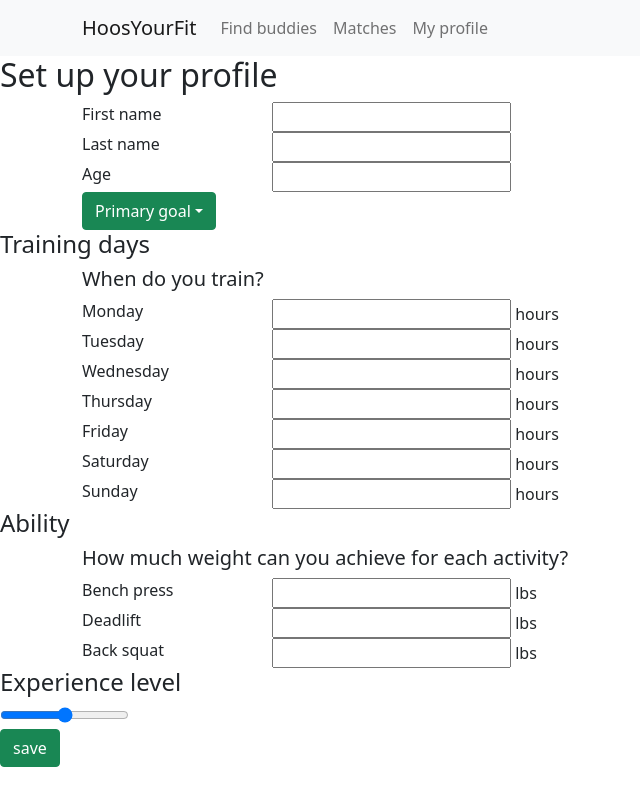
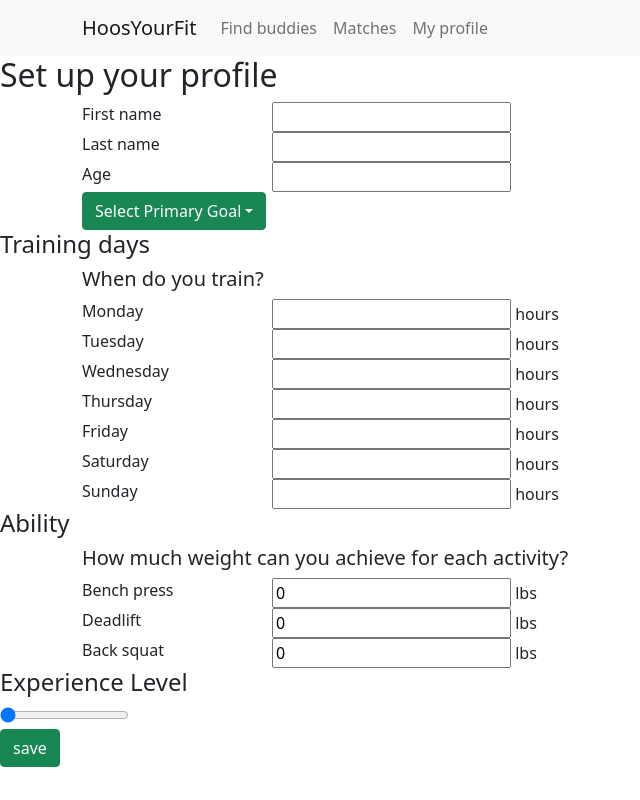
Before and after one commit to johnny-yang-4102/HooHacks2022, a React (Create React App) app: page / in a window 1280 px wide. Shown: the whole page, without its empty margins (0-640 px from the left). Built offline with nearby package versions, Linux system fonts and the light colour scheme; no server answers.

Commit message:
Finish create person form backend

```diff
--- a/src/App.js
+++ b/src/App.js
@@ -9,6 +9,11 @@ import personService from './services/PersonService'
 
 function App() {
 
+  //TODO - make an array of boolean values rather than multiple booleans here
+
+  //Clicking button will change these states
+  const [statesOfApp, setStatesOfApp] = useState([true, false, false, false])
+
   //Initial states of clicking pages
   const [firstLogin, setFirstLogin] = useState(true)
   const [clickedfindMatches, setClickedFindMatches] = useState(false)
@@ -18,10 +23,9 @@ function App() {
   //Person attributes for form-----------------------
   const [firstName, setFirstName] = useState('')
   const [lastName, setLastName] = useState('')
-  const [gender, setGender] = useState('')
   const [age, setAge] = useState('')
-  const [hoursPerDay, setHoursPerDay] = useState([0, 0, 0, 0, 0, 0, 0])
-  const [workoutGoal, setWorkoutGoal] = useState('Healthy')
+  const [hoursPerDayOfWeek, setHoursPerDayOfWeek] = useState([0, 0, 0, 0, 0, 0, 0])
+  const [workoutGoal, setWorkoutGoal] = useState('Select Primary Goal')
   const [valSquat, setValSquat] = useState(0)
   const [valDeadlift, setValDeadlift] = useState(0)
   const [valBench, setValBench] = useState(0)
@@ -49,24 +53,24 @@ function App() {
     setLastName(event.target.value)
   }
 
-  const handleGenderChange = (event) => {
-    event.preventDefault()
-    setGender(event.target.value)
-  }
-
   const handleAgeChange = (event) => {
     event.preventDefault()
     setAge(event.target.value)
   }
 
-  const handleHoursPerDayChange = (event) => {
+  const handleHoursPerDayOfWeekChange = (event) => {
     event.preventDefault()
-    setHoursPerDay(event.target.value)
+    let arr = hoursPerDayOfWeek
+    arr[event.target.id] = parseInt(event.target.value)
+
+    setHoursPerDayOfWeek(arr)
+    console.log(hoursPerDayOfWeek)
   }
 
   const handleWorkoutGoalChange = (event) => {
-    event.preventDefault()
-    setWorkoutGoal(event.target.value)
+    //event.preventDefault()
+
+    setWorkoutGoal(event)
   }
 
   const handleValSquatChange = (event) => {
@@ -89,6 +93,7 @@ function App() {
     setExpYears(event.target.value)
   }
 
+
   //Form submission
   const saveInfo = (event) => {
     event.preventDefault()
@@ -98,26 +103,20 @@ function App() {
       firstName: firstName,
       lastName: lastName,
       age: age,
-      gender: gender,
-      profilePic: '',
+      profilePic: '../public/profile_pic.jpg',
       workoutGoal: workoutGoal,
-      hoursPerDay: hoursPerDay,
-      squat: valSquat,
-      deadlift: valDeadlift,
-      bench: valBench,
-      expYears: expYears
+      hoursPerDayOfWeek: hoursPerDayOfWeek,
+      valSquat: parseInt(valSquat),
+      valDeadlift: parseInt(valDeadlift),
+      valBench: parseInt(valBench),
+      expYears: parseInt(expYears)
     }
+
+    console.log(personObj)
 
     personService.create(personObj)
       .then(person => {
         setPeople(people.concat(person))
-
-        //reset filters (values inside form) --CHANGE IF WE DECIDE TO USE MULTIPLE USERS
-        setFirstName("")
-        setLastName("")
-        setAge(0)
-        setGender("")
-        setWorkoutGoal("")
       })
 
   }
@@ -137,37 +136,34 @@ function App() {
     [])
 
   //1. Component (PersonForm.js)
-  if (firstLogin) {
+  if (statesOfApp[0] && !statesOfApp[1] && !statesOfApp[2] && !statesOfApp[3] ) {
 
-    console.log(people)
     //Empty my Profile page
 
     return (
       <div>
-        <PersonForm firstName={firstName} lastName={lastName} gender={gender} age={age} hoursPerDay={hoursPerDay} workoutGoal={workoutGoal}
+        <PersonForm firstName={firstName} lastName={lastName} age={age} hoursPerDayOfWeek={hoursPerDayOfWeek} workoutGoal={workoutGoal}
           valSquat={valSquat} valDeadlift={valDeadlift} valBench={valBench} expYears={expYears}
 
 
           handleFirstNameChange={handleFirstNameChange}
           handleLastNameChange={handleLastNameChange}
-          handleGenderChange={handleGenderChange}
           handleAgeChange={handleAgeChange}
-          handleHoursPerDayChange={handleHoursPerDayChange}
+          handleHoursPerDayOfWeekChange={handleHoursPerDayOfWeekChange}
           handleWorkoutGoalChange={handleWorkoutGoalChange}
           handleValSquatChange={handleValSquatChange}
           handleValDeadliftChange={handleValDeadliftChange}
           handleValBenchChange={handleValBenchChange}
           handleExpYearsChange={handleExpYearsChange}
 
+          saveInfo={saveInfo}
         />
       </div>
     );
   }
+
   //2. Component (FindMatches.js)
   else if (clickedfindMatches) {
-    setFirstLogin(false);
-    setClickedPersonProfile(false);
-    setClickedMatchesList(false);
 
     return (
       <div>
@@ -179,9 +175,6 @@ function App() {
 
   //3. Component (MatchList.js)
   else if (clickedMatchesList) {
-    setFirstLogin(false);
-    setClickedPersonProfile(false);
-    setClickedFindMatches(false);
 
     return (
       <div>
@@ -193,20 +186,9 @@ function App() {
   //4. Component (PersonProfile.js)
   else if (clickedPersonProfile) {
 
-
-
-    setFirstLogin(false);
-    setClickedMatchesList(false);
-    setClickedFindMatches(false);
-
     return (
       <div>
         <PersonProfile />
-      </div>
-    )
-
-    return (
-      <div className="App">
       </div>
     )
   }
--- a/src/components/PersonForm.js
+++ b/src/components/PersonForm.js
@@ -1,7 +1,9 @@
 import React from "react"
-import { Button, Dropdown, Container, Row, Col, Navbar, Nav, NavDropdown} from "react-bootstrap"
+import { Button, Dropdown, Container, Row, Col, Navbar, Nav, NavDropdown } from "react-bootstrap"
 
-const PersonForm = ({firstName, lastName, handleFirstNameChange, handleLastNameChange, addInfo}) => {
+const PersonForm = ({ firstName, lastName, age, workoutGoal, valSquat, valDeadlift, valBench, expYears,
+    handleFirstNameChange, handleLastNameChange, handleAgeChange, handleHoursPerDayOfWeekChange, handleWorkoutGoalChange,
+    handleValSquatChange, handleValBenchChange, handleValDeadliftChange, handleExpYearsChange, saveInfo }) => {
 
     return (
         <div>
@@ -19,7 +21,7 @@ const PersonForm = ({firstName, lastName, handleFirstNameChange, handleLastNameC
                 </Container>
             </Navbar>
             <div><h2>Set up your profile</h2></div>
-            <form onSubmit={addInfo}>
+            <form onSubmit={saveInfo}>
                 <Container>
                     <Row>
                         <Col xs={6} md={2}>
@@ -27,7 +29,7 @@ const PersonForm = ({firstName, lastName, handleFirstNameChange, handleLastNameC
                         </Col>
                         <Col xs={6} md={4}>
                             <div>
-                        <input value={firstName} onChange={handleFirstNameChange}/>
+                                <input value={firstName} onChange={handleFirstNameChange} />
                             </div>
                         </Col>
                     </Row>
@@ -37,7 +39,7 @@ const PersonForm = ({firstName, lastName, handleFirstNameChange, handleLastNameC
                         </Col>
                         <Col xs={6} md={4}>
                             <div>
-                        <input value={lastName} onChange={handleLastNameChange}/>
+                                <input value={lastName} onChange={handleLastNameChange} />
                             </div>
                         </Col>
                     </Row>
@@ -47,21 +49,21 @@ const PersonForm = ({firstName, lastName, handleFirstNameChange, handleLastNameC
                         </Col>
                         <Col xs={6} md={4}>
                             <div>
-                        <input value={""} onChange={""}/>
+                                <input value={age} onChange={handleAgeChange} />
                             </div>
                         </Col>
                     </Row>
                     <Row>
                         <Col xs={6} md={2}>
-                        <Dropdown>
-                            <Dropdown.Toggle variant="success" id="dropdown-basic">
-                                Primary goal
+                            <Dropdown onSelect={handleWorkoutGoalChange}>
+                                <Dropdown.Toggle variant="success" id="dropdown-basic" onSelect={handleWorkoutGoalChange}>
+                                    {workoutGoal}
                                 </Dropdown.Toggle>
 
-                            <Dropdown.Menu>
-                                <Dropdown.Item href="#/action-1">Muscle mass</Dropdown.Item>
-                                <Dropdown.Item href="#/action-2">Health</Dropdown.Item>
-                                <Dropdown.Item href="#/action-3">Sports related</Dropdown.Item>
+                                <Dropdown.Menu onSelect={handleWorkoutGoalChange}>
+                                    <Dropdown.Item eventKey="Muscle mass">Muscle mass</Dropdown.Item>
+                                    <Dropdown.Item eventKey="Health">Health</Dropdown.Item>
+                                    <Dropdown.Item eventKey="Sports related">Sports related</Dropdown.Item>
                                 </Dropdown.Menu>
                             </Dropdown>
                         </Col>
@@ -75,7 +77,7 @@ const PersonForm = ({firstName, lastName, handleFirstNameChange, handleLastNameC
                             Monday
                         </Col>
                         <Col xs={6} md={4}>
-                        <input value={""}/> hours
+                            <input id={0} onChange={handleHoursPerDayOfWeekChange} /> hours
                         </Col>
                     </Row>
                     <Row>
@@ -83,7 +85,7 @@ const PersonForm = ({firstName, lastName, handleFirstNameChange, handleLastNameC
                             Tuesday
                         </Col>
                         <Col xs={6} md={4}>
-                        <input value={""}/> hours
+                            <input id={1} onChange={handleHoursPerDayOfWeekChange}/> hours
                         </Col>
                     </Row>
                     <Row>
@@ -91,7 +93,7 @@ const PersonForm = ({firstName, lastName, handleFirstNameChange, handleLastNameC
                             Wednesday
                         </Col>
                         <Col xs={6} md={4}>
-                        <input value={""}/> hours
+                            <input id={2} onChange={handleHoursPerDayOfWeekChange} /> hours
                         </Col>
                     </Row>
                     <Row>
@@ -99,7 +101,7 @@ const PersonForm = ({firstName, lastName, handleFirstNameChange, handleLastNameC
                             Thursday
                         </Col>
                         <Col xs={6} md={4}>
-                        <input value={""}/> hours
+                            <input id={3} onChange={handleHoursPerDayOfWeekChange}/> hours
                         </Col>
                     </Row>
                     <Row>
@@ -107,7 +109,7 @@ const PersonForm = ({firstName, lastName, handleFirstNameChange, handleLastNameC
                             Friday
                         </Col>
                         <Col xs={6} md={4}>
-                        <input value={""}/> hours
+                            <input id={4} onChange={handleHoursPerDayOfWeekChange}/> hours
                         </Col>
                     </Row>
                     <Row>
@@ -115,7 +117,7 @@ const PersonForm = ({firstName, lastName, handleFirstNameChange, handleLastNameC
                             Saturday
                         </Col>
                         <Col xs={6} md={4}>
-                        <input value={""}/> hours
+                            <input  id={5} onChange={handleHoursPerDayOfWeekChange}/> hours
                         </Col>
                     </Row>
                     <Row>
@@ -123,7 +125,7 @@ const PersonForm = ({firstName, lastName, handleFirstNameChange, handleLastNameC
                             Sunday
                         </Col>
                         <Col xs={6} md={4}>
-                        <input value={""}/> hours
+                            <input id={6} onChange={handleHoursPerDayOfWeekChange}/> hours
                         </Col>
                     </Row>
                 </Container>
@@ -135,7 +137,7 @@ const PersonForm = ({firstName, lastName, handleFirstNameChange, handleLastNameC
                             Bench press
                         </Col>
                         <Col xs={6} md={4}>
-                        <input value={""}/> lbs
+                            <input value={valBench} onChange={handleValBenchChange} /> lbs
                         </Col>
                     </Row>
                     <Row>
@@ -143,7 +145,7 @@ const PersonForm = ({firstName, lastName, handleFirstNameChange, handleLastNameC
                             Deadlift
                         </Col>
                         <Col xs={6} md={4}>
-                        <input value={""}/> lbs
+                            <input value={valDeadlift} onChange={handleValDeadliftChange} /> lbs
                         </Col>
                     </Row>
                     <Row>
@@ -151,13 +153,13 @@ const PersonForm = ({firstName, lastName, handleFirstNameChange, handleLastNameC
                             Back squat
                         </Col>
                         <Col xs={6} md={4}>
-                        <input value={""}/> lbs
+                            <input value={valSquat} onChange={handleValSquatChange} /> lbs
                         </Col>
                     </Row>
                 </Container>
                 <div>
-                    <h4>Experience level</h4>
-                    <input type="range" value={""} onChange={""}/>
+                    <h4>Experience Level</h4>
+                    <input type="range"  value={expYears} onChange={handleExpYearsChange} min={0} max={11} />
                 </div>
                 <Button variant="success" type="submit">save</Button>
             </form>
--- a/src/services/PersonService.js
+++ b/src/services/PersonService.js
@@ -1,5 +1,5 @@
 import axios from 'axios'
-const baseUrl = '/api/persons'
+const baseUrl = 'http://localhost:3001/api/people'
 
 const getAll = () => {
   const request =  axios.get(baseUrl)
```
Also changed, not shown: public/profile_pic.jpg (added). Lines whose indentation alone changed are shown as unchanged.
